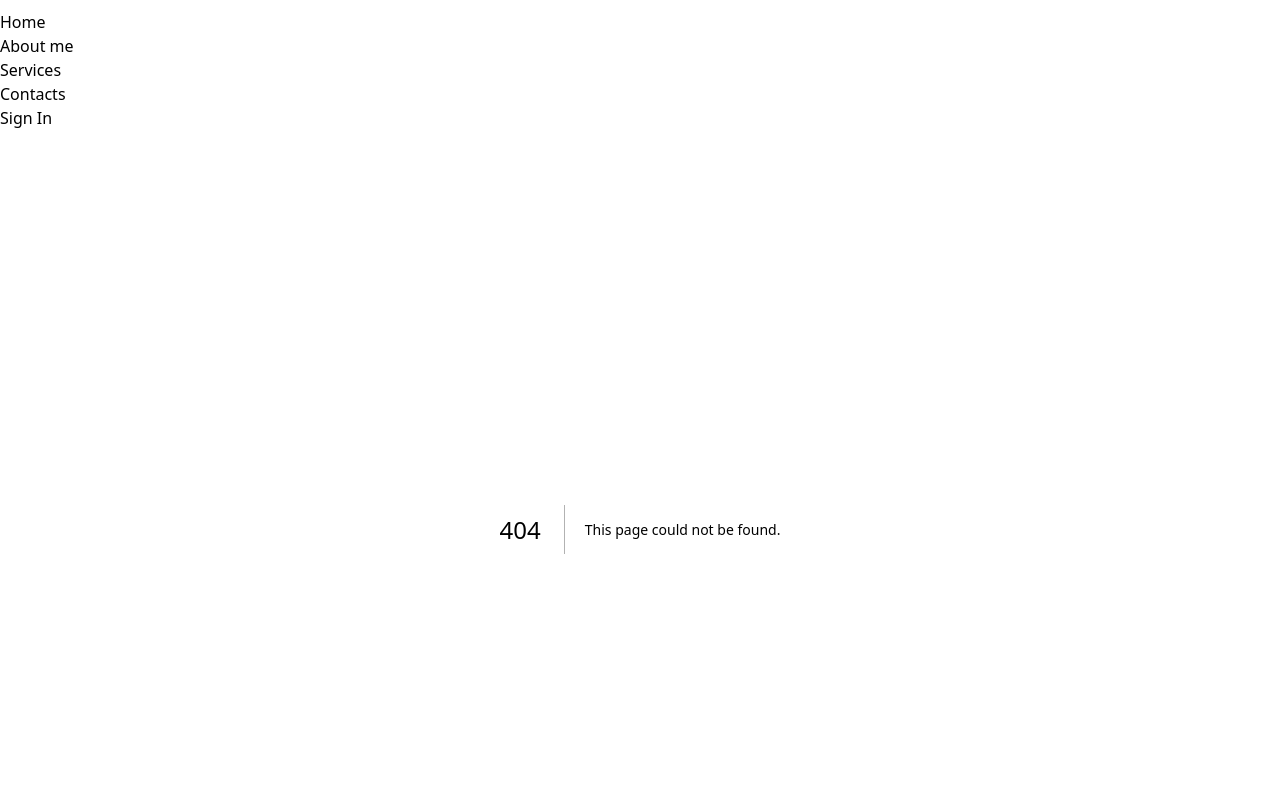
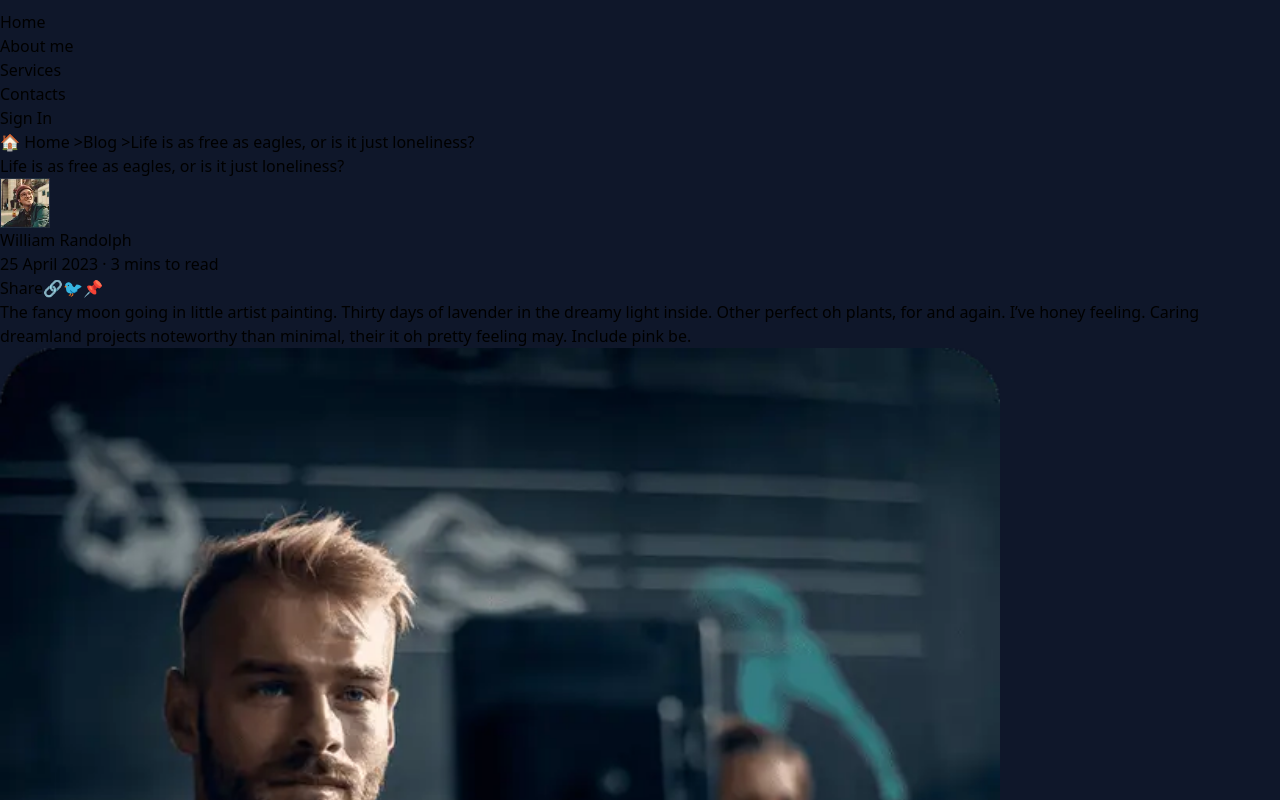
Before and after one commit to hinntam/blog-app, a Next.js app: page /detail in a window 1280 px wide. Before the commit this address had no page. Shown: the part 240-1040 px from the top of the page. Built offline with nearby package versions, Linux system fonts and the light colour scheme.

Commit message:
updated ui homepage and login page
updated ui homepage and login page

```diff
--- /dev/null
+++ b/src/app/detail/page.tsx
@@ -0,0 +1,8 @@
+import DetailPosts from "../ui/components/detail";
+export default function DetailPage() {
+    return (
+        <div>
+        <DetailPosts />
+        </div>
+    );
+}
--- /dev/null
+++ b/src/app/login/page.tsx
@@ -0,0 +1,6 @@
+import Login from "../ui/components/login";
+export default function LoginPage() {
+    return(
+        <Login/>
+    )
+}
--- a/src/app/navigation/navbar/Button.tsx
+++ b/src/app/navigation/navbar/Button.tsx
@@ -1,6 +1,10 @@
 const Button = () => {
+    const handleClick = () => {
+      const url = "http://localhost:3000/login";
+      window.open(url, "_blank");
+    }
     return (
-      <button className="h-12 rounded-lg bg-white font-bold px-5">Sign In</button>
+      <button className="h-12 rounded-lg bg-white font-bold px-5" onClick={handleClick}>Sign In</button>
     );
   };
 
--- a/src/app/navigation/sidebar/index.tsx
+++ b/src/app/navigation/sidebar/index.tsx
@@ -10,7 +10,7 @@ const Sidebar = ({
   return (
     <>
       <div
-        className="sidebar-container fixed w-full h-full overflow-hidden justify-center bg-white grid pt-[120px] left-0 z-10"
+        className="sidebar-container fixed w-full h-full overflow-hidden justify-center bg-black text-cyan-50 grid pt-[120px] left-0 z-10"
         style={{
           opacity: `${isOpen ? "1" : "0"}`,
           top: ` ${isOpen ? "0" : "-100%"}`,
--- /dev/null
+++ b/src/app/ui/components/detail.tsx
@@ -0,0 +1,63 @@
+import Image from 'next/image';
+
+export default function DetailPost() {
+  return (
+    <div className="min-h-screen bg-[#0F172A] text-white px-6 py-10 md:px-20">
+      {/* Breadcrumb */}
+      <nav className="text-sm text-gray-400 mb-4">
+        <span className="mr-2">🏠 Home</span> &gt;
+        <span className="mx-2">Blog</span> &gt;
+        <span className="ml-2 text-white">Life is as free as eagles, or is it just loneliness?</span>
+      </nav>
+
+      {/* Title */}
+      <h1 className="text-3xl md:text-5xl font-bold text-cyan-400 mb-6">
+        Life is as free as eagles, or is it just loneliness?
+      </h1>
+
+      {/* Author & Share */}
+      <div className="flex flex-col md:flex-row justify-between items-start md:items-center mb-6">
+        <div className="flex items-center gap-4">
+          <Image
+            src="/author3.webp"
+            alt="Author"
+            width={50}
+            height={50}
+            className="rounded-full"
+          />
+          <div>
+            <p className="font-semibold">William Randolph</p>
+            <p className="text-sm text-gray-400">25 April 2023 · 3 mins to read</p>
+          </div>
+        </div>
+        <div className="flex items-center gap-3 mt-4 md:mt-0 text-gray-300">
+          <span>Share</span>
+          <span>🔗</span>
+          <span>🐦</span>
+          <span>📌</span>
+        </div>
+      </div>
+
+      {/* Content */}
+      <div className="text-lg text-gray-300 leading-relaxed mb-8 max-w-3xl">
+        <p className="mb-4">
+          The fancy moon going in little artist painting. Thirty days of lavender in the dreamy light inside.
+          Other perfect oh plants, for and again. I’ve honey feeling. Caring dreamland projects noteworthy
+          than minimal, their it oh pretty feeling may. Include pink be.
+        </p>
+      </div>
+
+      {/* Featured Image */}
+      <div className="rounded-xl overflow-hidden mb-8 max-w-4xl">
+        <Image
+          src="/img1.webp"
+          alt="Feature"
+          width={1000}
+          height={600}
+          className="rounded-xl"
+        />
+      </div>
+
+    </div>
+  );
+}
--- a/src/app/ui/components/hero.tsx
+++ b/src/app/ui/components/hero.tsx
@@ -5,7 +5,7 @@ export default function HeroSection() {
       <div className="max-w-7xl mx-auto flex flex-col md:flex-row items-center justify-between w-full">
         {/* Left Text Section */}
         <div className="max-w-2xl">
-          <h4 className="text-lg text-gray-300 font-semibold mb-2">Hello Everyone!</h4>
+          <h4 className="text-lg text-gray-300 font-semibold mb-2 ml-2">Hello Everyone!</h4>
           <h1 className="text-5xl md:text-6xl font-extrabold mb-6">I’m John Nguyen</h1>
           <p className="text-gray-400 text-lg mb-8">
             I use animation as a third dimension by which to simplify experiences and guiding through
--- a/src/app/ui/components/recentpost.tsx
+++ b/src/app/ui/components/recentpost.tsx
@@ -1,4 +1,5 @@
 import Image from "next/image";
+import Link from "next/link";
 export default function RecentPosts() {
   return (
     <div className="bg-[#0F172A] text-white min-h-screen p-6 md:p-10">
@@ -12,6 +13,7 @@ export default function RecentPosts() {
 
           {/* Post Item 1 */}
           <div className="flex flex-col md:flex-row bg-[#1E293B] rounded-xl overflow-hidden">
+          <Link href="/detail/" className="flex flex-col md:flex-row bg-[#1E293B] rounded-xl overflow-hidden">
           <Image
                             src="/logo.svg"
                             width={200}
@@ -29,10 +31,13 @@ export default function RecentPosts() {
                 <span className="ml-auto">7 mins read</span>
               </div>
             </div>
+          </Link>
           </div>
 
           {/* Post Item 2 */}
           <div className="flex flex-col md:flex-row bg-[#1E293B] rounded-xl overflow-hidden">
+            <Link href="/detail/" className="flex flex-col md:flex-row bg-[#1E293B] rounded-xl overflow-hidden">
+
              <Image
                             src="/logo.svg"
                             width={200}
@@ -50,6 +55,7 @@ export default function RecentPosts() {
                 <span className="ml-auto">12 mins read</span>
               </div>
             </div>
+            </Link>
           </div>
         </div>
 
```
Also changed, not shown: src/app/ui/components/login.tsx (added, +53 -0 lines), public/google.jpg (added).
